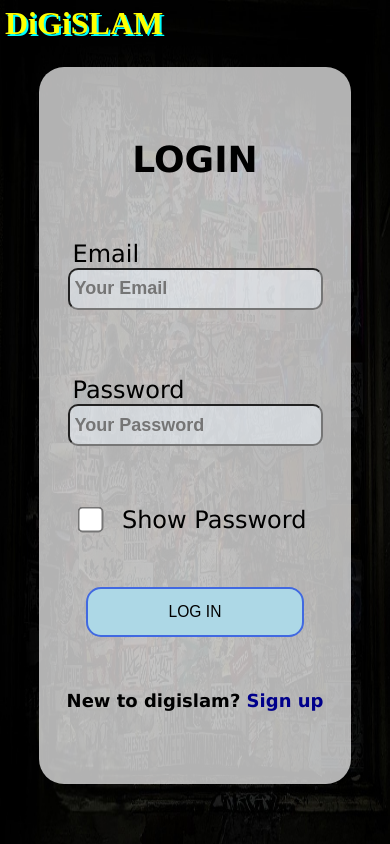
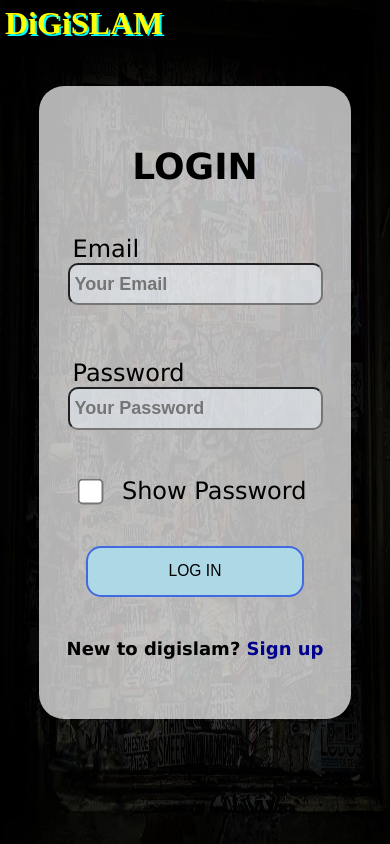
Before and after one commit to kalviumcommunity/DigiSlam, a React (Create React App) app in the folder frontend/: page /login in a window 390 px wide. Built offline with nearby package versions, Linux system fonts and the light colour scheme; a web font is replaced by a local one.

Commit message:
Changed the form width in login and sign up pages

```diff
--- a/frontend/src/App.css
+++ b/frontend/src/App.css
@@ -400,9 +400,10 @@ input[type="checkbox"] {
     margin: 0 10%;
     font-size: small;
     text-align: center;
-    margin-top: 5%;
+    margin-top: 10%;
     padding: 5%;
     position: fixed;
+    height: 75vh;
   }
 
   .form-input-holder label {
```
